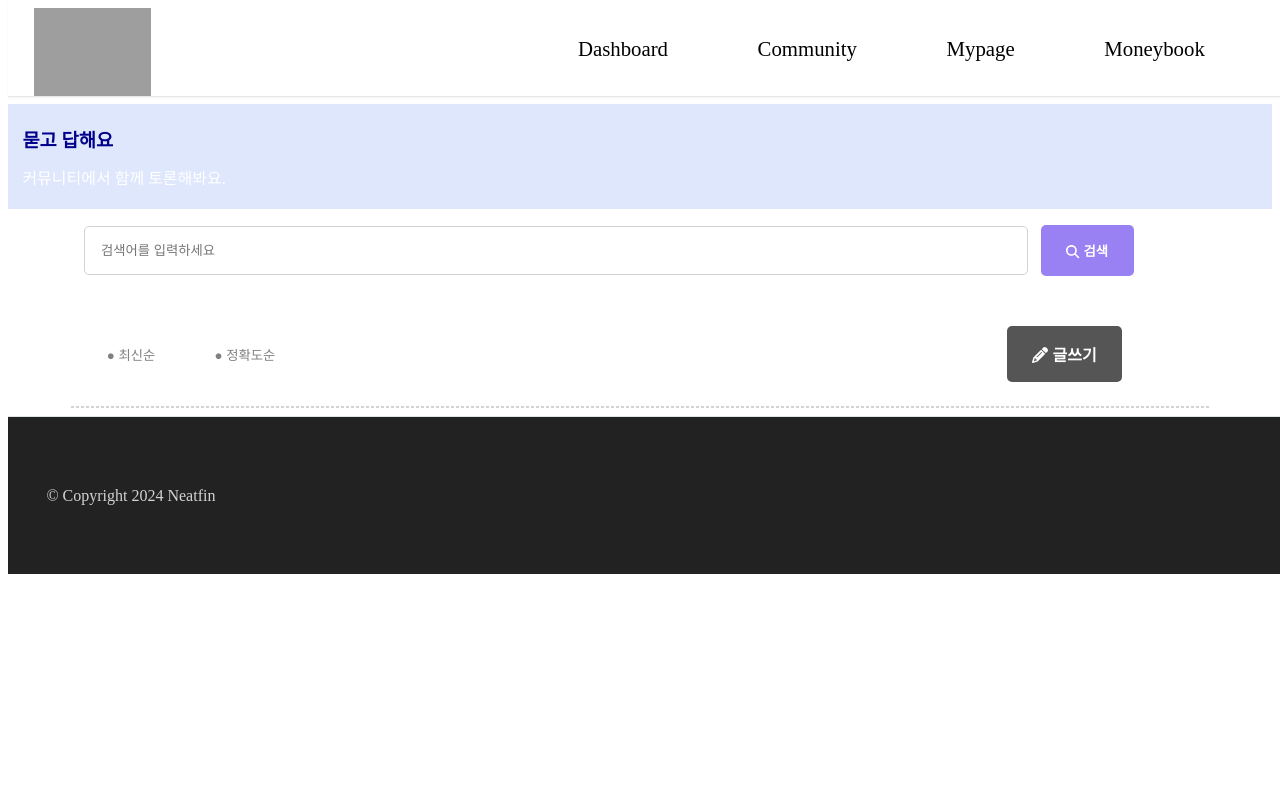
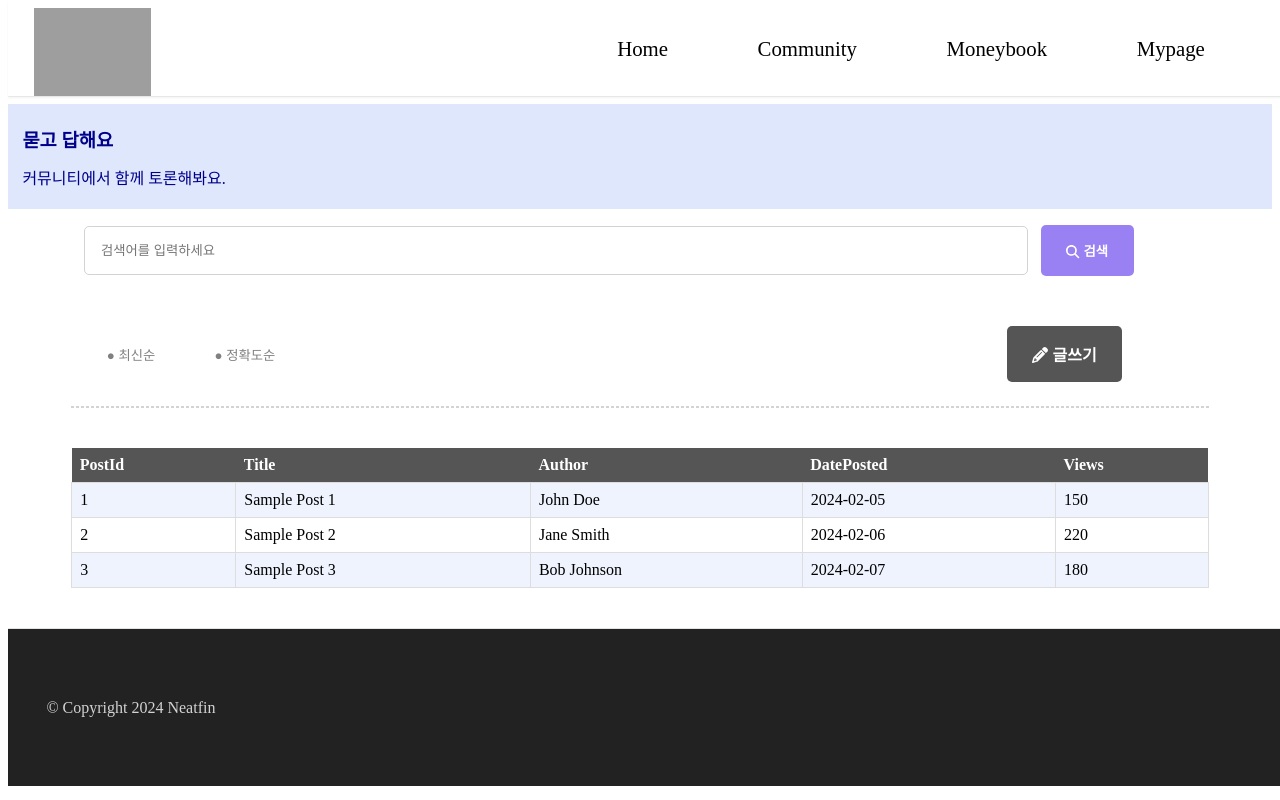
Before and after one commit to candy2022/GTEAM, a React (Vite) app: page /board in a window 1280 px wide. Shown: the top 800 px of the page. Built offline with nearby package versions, Linux system fonts and the light colour scheme; no server answers; grey boxes are pictures that could not be loaded.

Commit message:
nav바 차트-> 커뮤니티

```diff
--- a/src/App.tsx
+++ b/src/App.tsx
@@ -4,7 +4,7 @@ import Login from './Pages/Login';
 import Dashboard from './Pages/Dashboard';
 import Googlebtn from './Components/Googlebtn';
 import Mypage from './Pages/MyPage';
-import Chart from './Pages/Chart';
+import Chart from './Components/Chart';
 import MoneyInput from './Pages/MoneyInput';
 import MoneyBook from './Pages/MoneyBook';
 import PhotoiInput from './Pages/PhotoInput';
--- a/src/Components/Account.tsx
+++ b/src/Components/Account.tsx
@@ -48,7 +48,7 @@ function Account() {
             <p>Managed by Google</p>
         </div>
         <div className="AccountContainer">
-        <h3>Delete account</h3> <button>Delete</button>
+        <h3>Delete account</h3> <button className="savebtn">Delete</button>
         </div>
         </div>
       ) : (
--- a/src/Pages/Chart.tsx
+++ b/src/Components/Chart.tsx
@@ -1,21 +1,14 @@
 import React from "react";
-import NavigationBar from "../Components/NavigationBar";
-import PieChartComponent from "../Components/PieChart";
-import Footer from "../Components/Footer";
+import PieChartComponent from "./PieChart";
 
 import '../Styles/Chartstyle.css';
 function Chart() {
   return (
     <div>
-      <NavigationBar
-        menuItems={[
-          { name: 'Dashboard', link: '/dashboard' },
-          { name: 'Chart', link: '/chart' },
-          { name: 'Mypage', link: '/mypage' },
-          { name: 'Moneybook', link: '/moneybook'}
-        ]}
-      />
-      <div className="DashContainer">
+      <div className='mypageheader'>
+        <h3>Chart</h3>
+      </div>
+      <div >
         <h2> Check out this month's spending chart!  </h2>
         <div className="pieContainer" >
           <PieChartComponent />
@@ -37,7 +30,7 @@ function Chart() {
           </p>
         </div>
       </div>
-      <Footer />
+
     </div>
   );
 }
--- a/src/Pages/Board.tsx
+++ b/src/Pages/Board.tsx
@@ -12,10 +12,10 @@ const Board: React.FC = () => {
     <div>
       <NavigationBar
         menuItems={[
-          { name: 'Dashboard', link: '/dashboard' },
+          { name: 'Home', link: '/dashboard' },
           { name: 'Community', link: '/board' },
+          { name: 'Moneybook', link: '/moneybook'},
           { name: 'Mypage', link: '/mypage' },
-          { name: 'Moneybook', link: '/moneybook'}
         ]}
       />
       <div>
@@ -23,7 +23,7 @@ const Board: React.FC = () => {
       <div className='boardContainer'>
       <div className='mypageheader'>
         <h3>묻고 답해요 </h3>
-         <p style={{color:"white"}}>커뮤니티에서 함께 토론해봐요.</p>
+         <p style={{color:"darkblue"}}>커뮤니티에서 함께 토론해봐요.</p>
       </div>
       <div className='boardcontent'>
       <div className='comcontainer'>
@@ -41,6 +41,32 @@ const Board: React.FC = () => {
 
       </div>
       <hr />
+      <table>
+        <tr>
+          <th>PostId</th><th>Title</th><th>Author</th><th>DatePosted</th><th>Views</th>
+        </tr>
+        <tr>
+            <td>1</td>
+            <td>Sample Post 1</td>
+            <td>John Doe</td>
+            <td>2024-02-05</td>
+            <td>150</td>
+        </tr>
+        <tr>
+            <td>2</td>
+            <td>Sample Post 2</td>
+            <td>Jane Smith</td>
+            <td>2024-02-06</td>
+            <td>220</td>
+        </tr>
+        <tr>
+            <td>3</td>
+            <td>Sample Post 3</td>
+            <td>Bob Johnson</td>
+            <td>2024-02-07</td>
+            <td>180</td>
+        </tr>
+      </table>
       </div>
       </div>
 
--- a/src/Pages/Dashboard.tsx
+++ b/src/Pages/Dashboard.tsx
@@ -26,11 +26,10 @@ function Dashboard(){
     return(
         <div className='Container'>
         <NavigationBar menuItems={[
-          { name: 'Dashboard', link: '/dashboard' },
-          { name: 'Chart', link: '/chart' },
+          { name: 'Home', link: '/dashboard' },
+          { name: 'Community', link: '/board' },
+          { name: 'Moneybook', link: '/moneybook'},
           { name: 'Mypage', link: '/mypage' },
-          { name: 'Moneybook', link: '/moneybook'},
-
         ]}/>
         <div className="DashContainer">
 
--- a/src/Pages/MoneyBook.tsx
+++ b/src/Pages/MoneyBook.tsx
@@ -14,11 +14,11 @@ const MoneyBook: React.FC = () => {
     <div>
       <NavigationBar
         menuItems={[
-          { name: 'Dashboard', link: '/dashboard' },
-          { name: 'Chart', link: '/chart' },
+          { name: 'Home', link: '/dashboard' },
+          { name: 'Community', link: '/board' },
+          { name: 'Moneybook', link: '/moneybook'},
           { name: 'Mypage', link: '/mypage' },
-          { name: 'Moneybook', link: '/moneybook'},
-        ]}
+         ]}
       />
       <div className='moneybook-container'>
        <div className='moneybook-content'>
--- a/src/Pages/MoneyInput.tsx
+++ b/src/Pages/MoneyInput.tsx
@@ -16,10 +16,10 @@ function MoneyInput() {
     <div>
       <NavigationBar
         menuItems={[
-          { name: 'Dashboard', link: '/dashboard' },
-          { name: 'Chart', link: '/chart' },
+          { name: 'Home', link: '/dashboard' },
+          { name: 'Community', link: '/board' },
+          { name: 'Moneybook', link: '/moneybook'},
           { name: 'Mypage', link: '/mypage' },
-          { name: 'Moneybook', link: '/moneybook'},
         ]}
       />
        <div className="inputContainer">
--- a/src/Pages/MyPage.tsx
+++ b/src/Pages/MyPage.tsx
@@ -4,10 +4,10 @@ import GeneralSettings from '../Components/GeneralSettings';
 import MyPosts from '../Components/MyPosts';
 import NavigationBar from "../Components/NavigationBar";
 import Footer from "../Components/Footer";
-
+import Chart from "../Components/Chart";
 import '../Styles/MyPagestyle.css';
 function Mypage(){
-    const [currentPage, setCurrentPage] = useState<'information' | 'settings' | 'posts'>();
+    const [currentPage, setCurrentPage] = useState<'information' | 'settings' | 'posts' | 'chart'>();
 
     const renderPage = () => {
      switch (currentPage) {
@@ -17,6 +17,8 @@ function Mypage(){
           return <GeneralSettings />;
         case 'posts':
           return <MyPosts />;
+        case 'chart':
+          return <Chart />;
         default:
           return <Account />;
         }
@@ -25,10 +27,10 @@ function Mypage(){
 
         <div>
             <NavigationBar menuItems={[
-          { name: 'Dashboard', link: '/dashboard' },
-          { name: 'Chart', link: '/chart' },
+          { name: 'Home', link: '/dashboard' },
+          { name: 'Community', link: '/board' },
+          { name: 'Moneybook', link: '/moneybook'},
           { name: 'Mypage', link: '/mypage' },
-          { name: 'Moneybook', link: '/moneybook'},
 
         ]}/>
         <div className="myContainer" >
@@ -37,6 +39,7 @@ function Mypage(){
         <div className='myaside'>
         <h2>MyPage</h2>
         <button className="mybtn" onClick={() => setCurrentPage('information')}>Account</button>
+        <button  className="mybtn" onClick={() => setCurrentPage('chart')}>Chart</button>
         <button  className="mybtn" onClick={() => setCurrentPage('posts')}>Posts</button>
         <button  className="mybtn" onClick={() => setCurrentPage('settings')}>Help Center</button>
 
--- a/src/Pages/PhotoInput.tsx
+++ b/src/Pages/PhotoInput.tsx
@@ -7,10 +7,10 @@ function PhotoiInput(){
         <div >
         <NavigationBar
         menuItems={[
-          { name: 'Dashboard', link: '/dashboard' },
-          { name: 'Chart', link: '/chart' },
+          { name: 'Home', link: '/dashboard' },
+          { name: 'Community', link: '/board' },
+          { name: 'Moneybook', link: '/moneybook'},
           { name: 'Mypage', link: '/mypage' },
-          { name: 'Moneybook', link: '/moneybook'},
         ]}
       />
         <div className="inputContainer">
--- a/src/Styles/Boardstyle.css
+++ b/src/Styles/Boardstyle.css
@@ -45,6 +45,28 @@
 .boardcontent{
     margin: 0 5%;
 }
+table {
+    width: 100%;
+    border-collapse: collapse;
+    margin: 5vh 0;
+
+}
+
+td, th {
+    border: 1px solid #ddd;
+    padding: 8px;
+    text-align: left;
+}
+
+tr:nth-child(even) {
+    background-color:rgba(132, 164, 246, 0.132);
+}
+
+th {
+    background-color: #555;
+    color: white;
+    border: none;
+ }
 @media only screen and (max-width: 400px) {
     .search{
         width: 70%;
```
